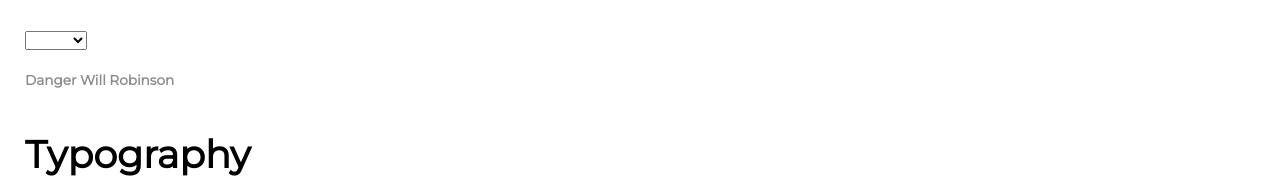
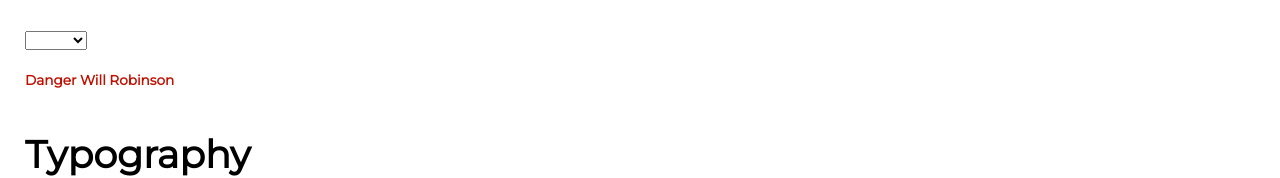
Before and after one commit to jminterwebs/jmdesign, a React (Create React App) app: page / in a window 1280 px wide. Shown: the part 637-815 px from the top of the page. Built offline with nearby package versions, Linux system fonts and the light colour scheme; a web font is replaced by a local one.

Commit message:
added color choice to SubLabel

```diff
--- a/src/components/typography/SubLabel.js
+++ b/src/components/typography/SubLabel.js
@@ -6,12 +6,18 @@ import PropTypes from 'prop-types';
 import '../../styles/scss/global.scss';
 
 export default function SubLabel(props) {
-  const { subLabel } = props;
+  const { subLabel, labelColor } = props;
+  const textColor = labelColor ? ` text-${labelColor}-color` : '';
 
-  return <h3 className="subLabel-text">{subLabel}</h3>;
+  return <h3 className={`subLabel-text ${textColor} `}>{subLabel}</h3>;
 }
 
 SubLabel.propTypes = {
   /** Text for subLabel */
-  subLabel: PropTypes.string.isRequired
+  subLabel: PropTypes.string.isRequired,
+  labelColor: PropTypes.string
 };
+
+SubLabel.defaultProps = {
+  labelColor: 'dark-light'
+};
--- a/src/styles/scss/global.scss
+++ b/src/styles/scss/global.scss
@@ -304,6 +304,13 @@ h3 {
   }
 }
 
+.text-dark-light-color {
+  color: $dark-light-color;
+  &:hover {
+    color: $dark-hover-color;
+  }
+}
+
 .text-right {
   text-align: right;
 }
@@ -380,7 +387,6 @@ h3 {
   font-family: $font-style;
   font-size: $font-subLabel;
   font-weight: $font-weight-heavy;
-  color: $dark-light-color;
   line-height: 1.5em;
 }
 
```
